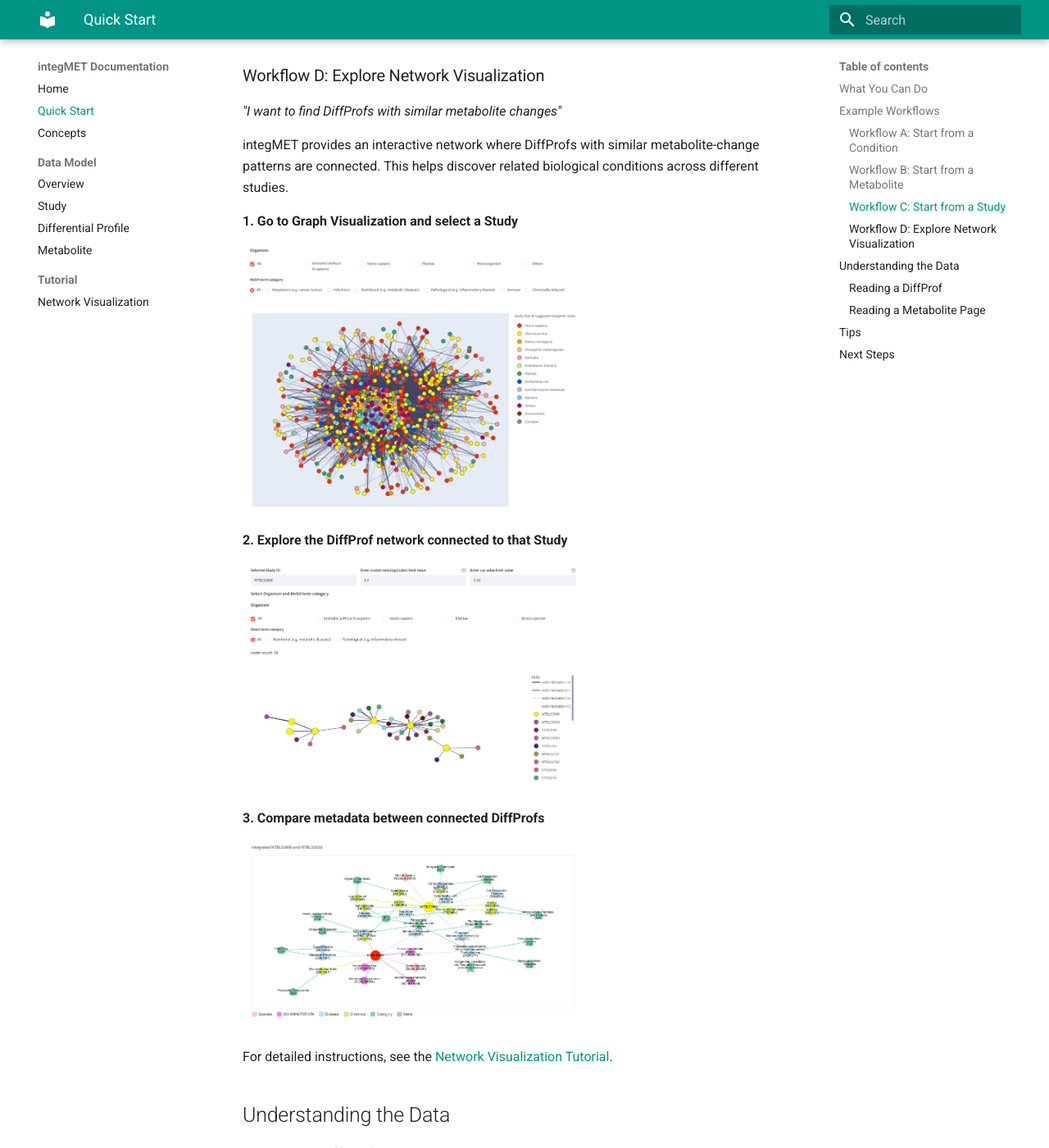
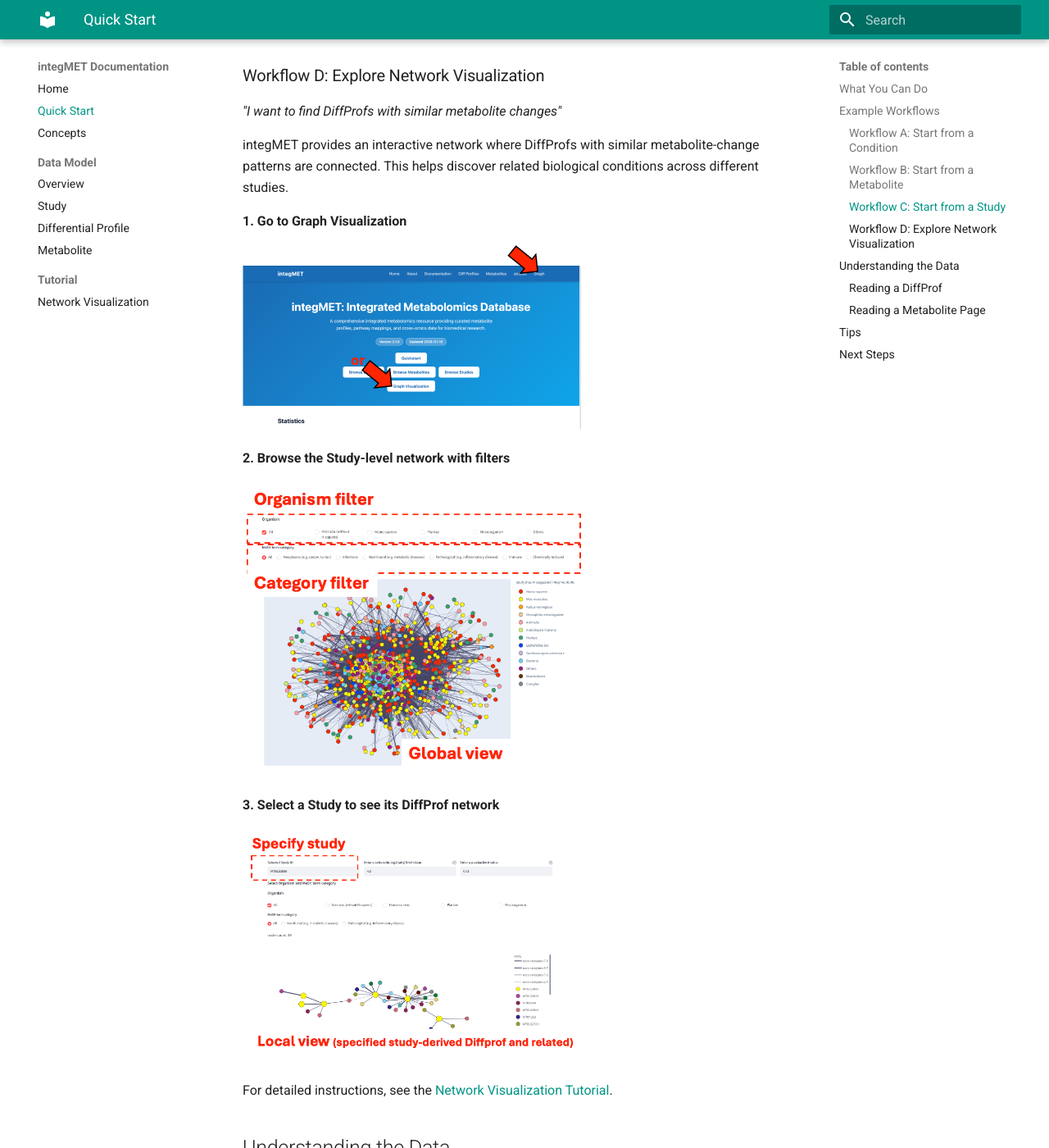
Before and after one commit to integMET/integMET-docs, an MkDocs documentation site: the page built from docs/quickstart.md, in a window 1280 px wide and 1400 px high, scrolled down 3138 px. Shown: the whole window at 82% size. Built offline with MkDocs 1.6.1 and Material for MkDocs 9.7.7, drawn with Linux system fonts in a browser that asks for light colours.

Commit message:
Add step-by-step screenshots to Workflow D
- Replace tutorial images with dedicated workflow screenshots
- Show navigation, global network view, and local view

Co-Authored-By: Claude Opus 4.5 <noreply@anthropic.com>

```diff
--- a/docs/quickstart.md
+++ b/docs/quickstart.md
@@ -60,17 +60,17 @@ This guide helps you get started with integMET in a few minutes.
 
 integMET provides an interactive network where DiffProfs with similar metabolite-change patterns are connected. This helps discover related biological conditions across different studies.
 
-**1. Go to Graph Visualization and select a Study**
+**1. Go to Graph Visualization**
 
-<img src="../tutorial/integmet_study_graph.png" width="60%">
+<img src="../images/workflow_network_s1.png" width="60%">
 
-**2. Explore the DiffProf network connected to that Study**
+**2. Browse the Study-level network with filters**
 
-<img src="../tutorial/integmet_diffprof_network.png" width="60%">
+<img src="../images/workflow_network_s2.png" width="60%">
 
-**3. Compare metadata between connected DiffProfs**
+**3. Select a Study to see its DiffProf network**
 
-<img src="../tutorial/integmet_metadata_network.png" width="60%">
+<img src="../images/workflow_network_s3.png" width="60%">
 
 For detailed instructions, see the [Network Visualization Tutorial](tutorial/network_visualization.md).
 
```
Also changed, not shown: docs/images/workflow_network_s1.png (added), docs/images/workflow_network_s2.png (added), docs/images/workflow_network_s3.png (added).
